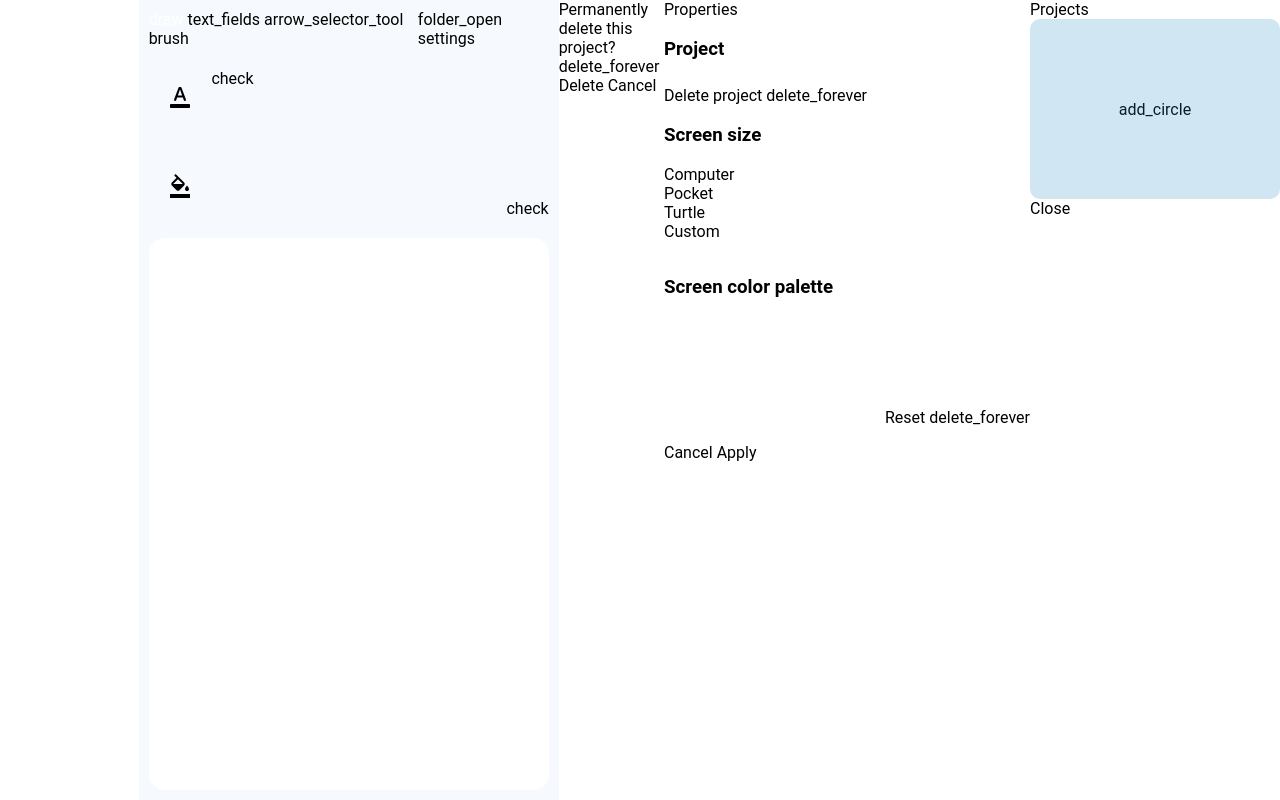
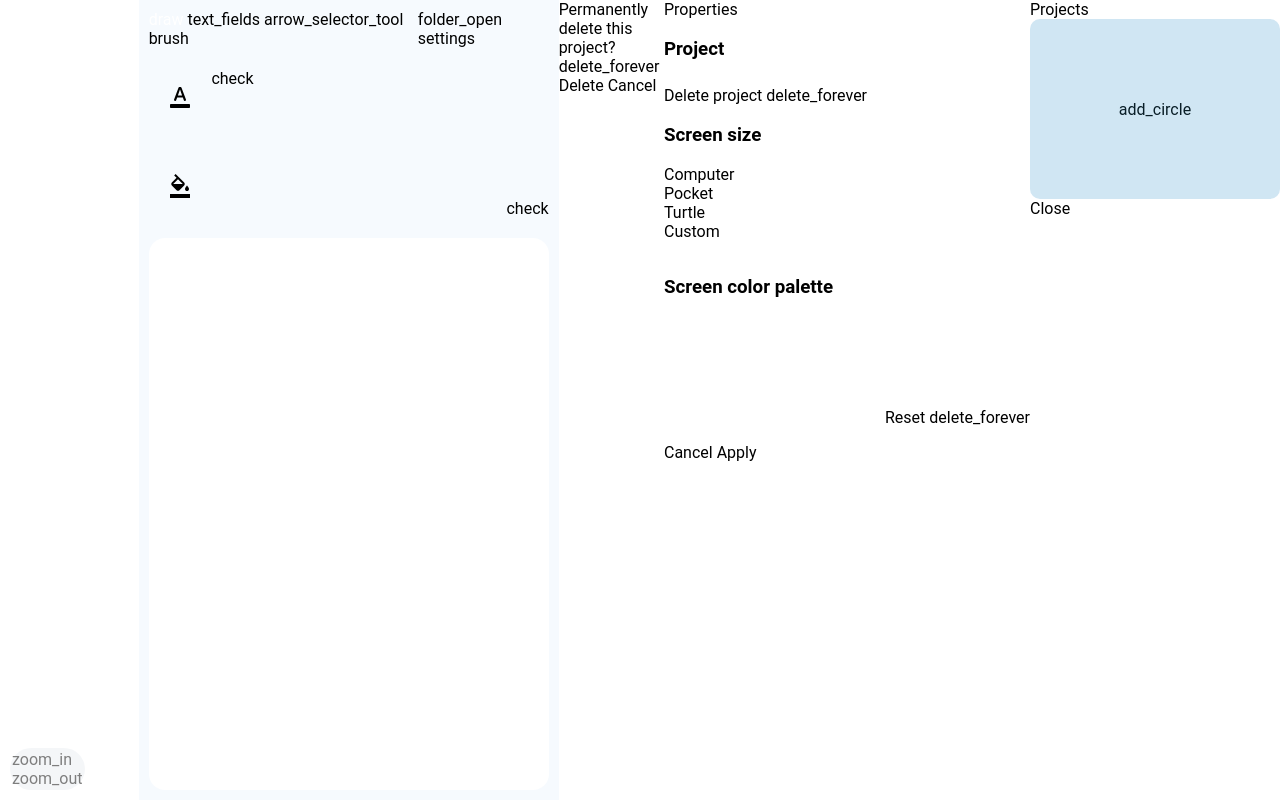
Before and after one commit to ascpial/prototuipe, a website: page site/index.html in a window 1280 px wide. Drawn offline with Linux system fonts and the light colour scheme; files whose address does not match are found by name.

Commit message:
Preliminary work for zoom

```diff
--- a/site/index.html
+++ b/site/index.html
@@ -29,6 +29,13 @@
 <body>
   <div id="screen_panel">
     <canvas id="screen" style="visibility: hidden"></canvas>
+    <div class="floating">
+      <div class="zoom_controls">
+        <md-elevation></md-elevation>
+        <md-icon-button><md-icon>zoom_in</md-icon></md-icon-button>
+        <md-icon-button><md-icon>zoom_out</md-icon></md-icon-button>
+      </div>
+    </div>
   </div>
   <!-- <canvas id="cache"></canvas> -->
 
--- a/site/style.css
+++ b/site/style.css
@@ -84,6 +84,32 @@ body {
 
 #screen_panel canvas {
   image-rendering: pixelated;
+}
+
+.floating {
+  position: absolute;
+  bottom: 0px;
+  left: 0px;
+  margin: 10px;
+}
+
+.zoom_controls {
+  padding: 2px;
+  background-color: var(--md-sys-color-surface-container);
+  color: var(--md-sys-color-on-surface-container);
+  border-radius: 22px;
+  position: relative;
+  display: flex;
+  flex-direction: column;
+  --md-elevation-level: 0;
+  opacity: 0.5;
+  transition-duration: 250ms;
+    transition-timing-function: ease-in-out;
+}
+
+.zoom_controls:hover {
+  --md-elevation-level: 1;
+  opacity: 1;
 }
 
 .row {
```
Also changed, not shown: site/icons.woff.
